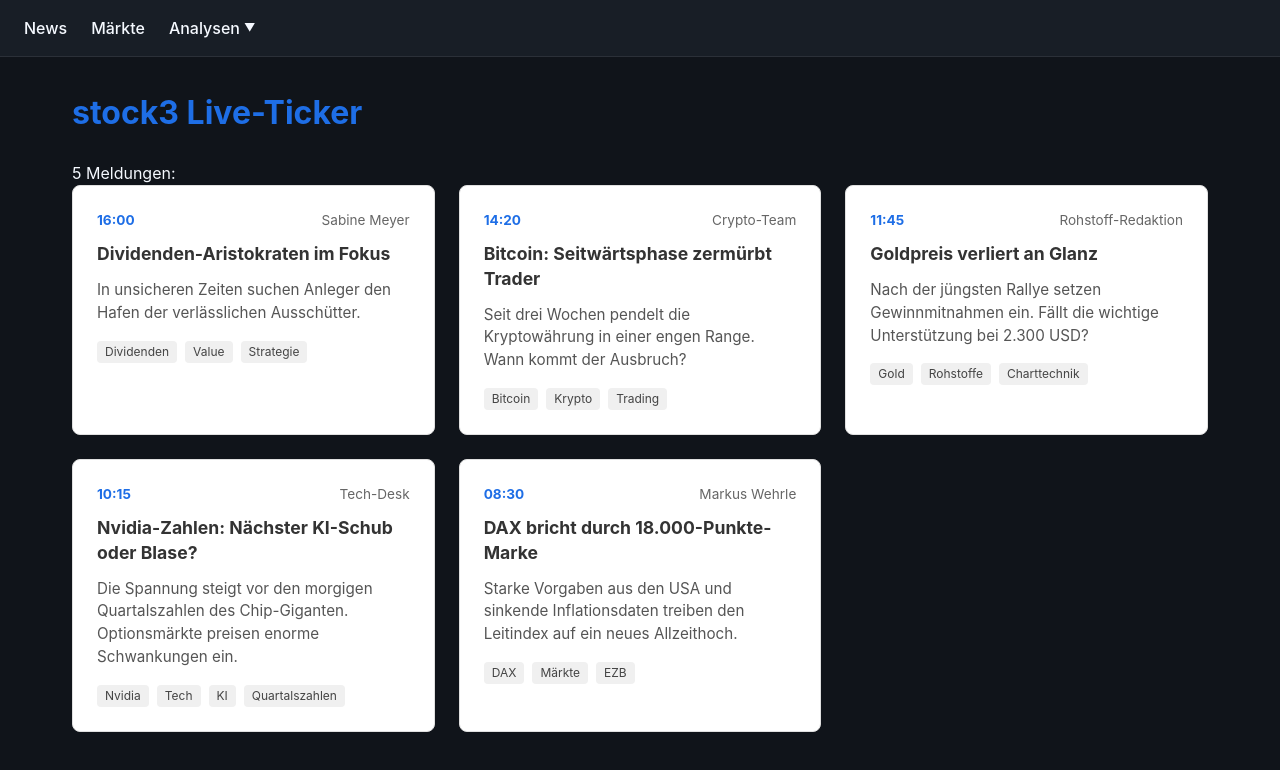
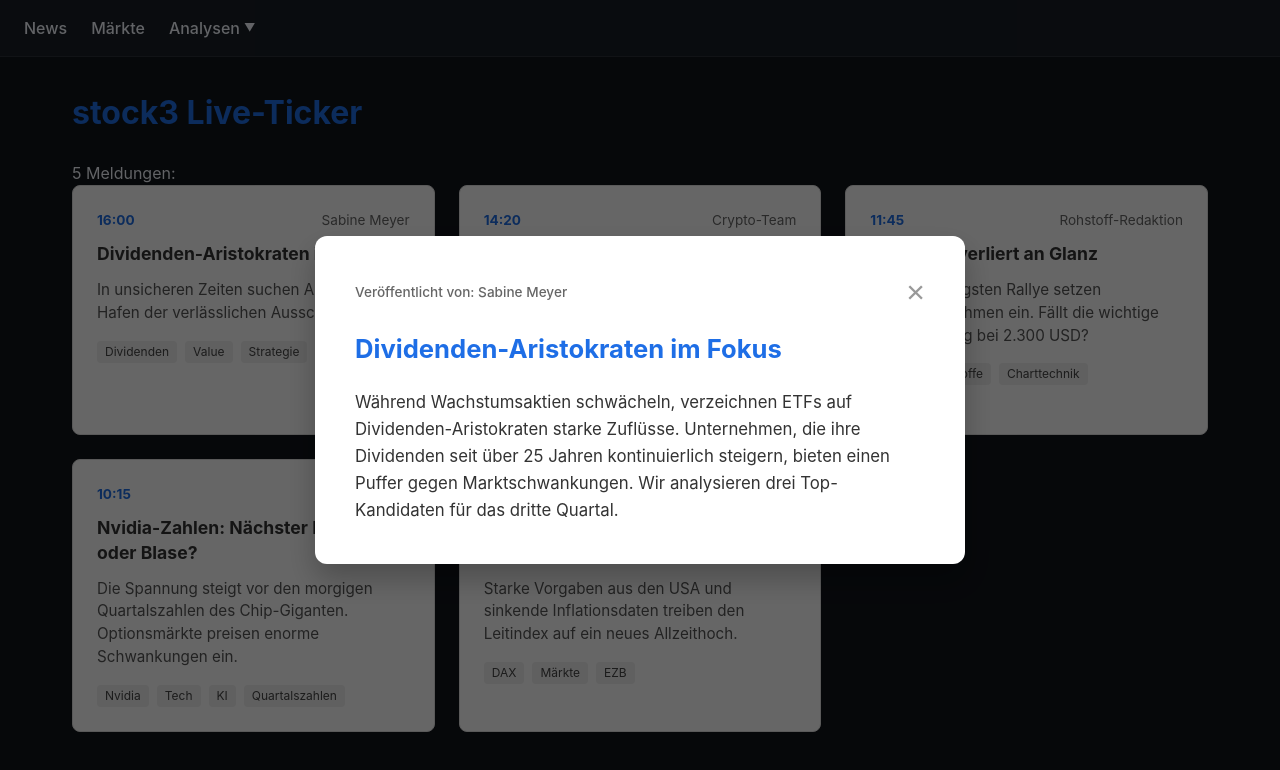
Before and after one commit to DavidvK17/stock3-app, a Vue app: page / in a window 1280 px wide. Both pictures are taken after a click on the element 253 px from the left and 310 px from the top of the page. Shown: the top 770 px of the page. Built offline with nearby package versions, Linux system fonts and the light colour scheme; the HTML template or start-up script is replaced by a standard one.

Commit message:
add NewsModal logic

```diff
--- a/src/App.vue
+++ b/src/App.vue
@@ -3,8 +3,10 @@ import { ref, onMounted, computed } from 'vue'
 import type { Stock3News } from './types/news'
 import TheNavigation from './components/TheNavigation.vue'
 import NewsCard from './components/NewsCard.vue'
+import NewsModal from './components/NewsModal.vue'
 
 const newsList = ref<Stock3News[]>([])
+const selectedNews = ref<Stock3News | null>(null)
 
 async function fetchNews() {
   try {
@@ -25,6 +27,14 @@ const sortedNewsList = computed(() => {
   })
 })
 
+const openNews = (news: Stock3News) => {
+  selectedNews.value = news
+}
+
+const closeNews = () => {
+  selectedNews.value = null
+}
+
 onMounted(() => {
   fetchNews()
 })
@@ -43,8 +53,15 @@ onMounted(() => {
         v-for="item in sortedNewsList"
         :key="item.id"
         :news="item"
+        @select="openNews"
       />
     </section>
+
+    <NewsModal
+      v-if="selectedNews"
+      :news="selectedNews"
+      @close="closeNews"
+    />
     </main>
 </template>
 
--- a/src/components/NewsCard.vue
+++ b/src/components/NewsCard.vue
@@ -3,6 +3,10 @@ import type { Stock3News } from '../types/news'
 
 defineProps<{
     news: Stock3News
+}>()
+
+const emit = defineEmits<{
+  select: [news: Stock3News]
 }>()
 
 const formatTime = (isoString: string) => {
@@ -12,7 +16,7 @@ const formatTime = (isoString: string) => {
 </script>
 
 <template>
-    <article class="news-card">
+    <article class="news-card" @click="emit('select', news)">
         <div class="news-card__meta">
             <time class="news-card__time" :datetime="news.timestamp">
                 {{ formatTime(news.timestamp) }}
--- /dev/null
+++ b/src/components/NewsModal.vue
@@ -0,0 +1,95 @@
+<script setup lang="ts">
+import type { Stock3News } from '../types/news'
+
+defineProps<{
+    news: Stock3News
+}>()
+
+const emit = defineEmits<{
+    close: []
+}>()
+</script>
+
+<template>
+    <div class="modal-backdrop" @click="emit('close')">
+        <div class="modal-content" @click.stop>
+            <header class="modal-header">
+                <span class="modal-author">Veröffentlicht von: {{ news.author }}</span>
+                <button class="modal-close" @click="emit('close')">&times;</button>
+            </header>
+
+            <h2 class="modal-title">{{ news.headline }}</h2>
+
+            <div class="modal-body">
+                <p class="modal-text">{{ news.content }}</p>
+            </div>
+        </div>
+    </div>
+</template>
+
+<style lang="scss" scoped>
+.modal-backdrop {
+  position: fixed;
+  top: 0;
+  left: 0;
+  width: 100vw;
+  height: 100vh;
+  background-color: rgba(0, 0, 0, 0.6);
+  display: flex;
+  justify-content: center;
+  align-items: center;
+  z-index: 1000;
+}
+
+.modal-content {
+  background: #ffffff;
+  padding: calc(var(--spacing-base) * 5);
+  border-radius: 12px;
+  max-width: 650px;
+  width: 90%;
+  max-height: 80vh;
+  overflow-y: auto;
+  box-shadow: 0 15px 30px rgba(0, 0, 0, 0.25);
+}
+
+.modal-header {
+  display: flex;
+  justify-content: space-between;
+  align-items: center;
+  margin-bottom: calc(var(--spacing-base) * 3);
+}
+
+.modal-author {
+  font-size: 0.85rem;
+  color: #666;
+  font-weight: 500;
+}
+
+.modal-close {
+  background: none;
+  border: none;
+  font-size: 2rem;
+  line-height: 1;
+  cursor: pointer;
+  color: #999;
+  transition: color 0.2s ease;
+
+  &:hover {
+    color: #333;
+  }
+}
+
+.modal-title {
+  font-size: 1.6rem;
+  line-height: 1.3;
+  margin: 0 0 calc(var(--spacing-base) * 3) 0;
+  color: var(--c-brand-primary);
+}
+
+.modal-text {
+  font-size: 1.05rem;
+  line-height: 1.6;
+  color: #333;
+  white-space: pre-line;
+}
+</style>
```
